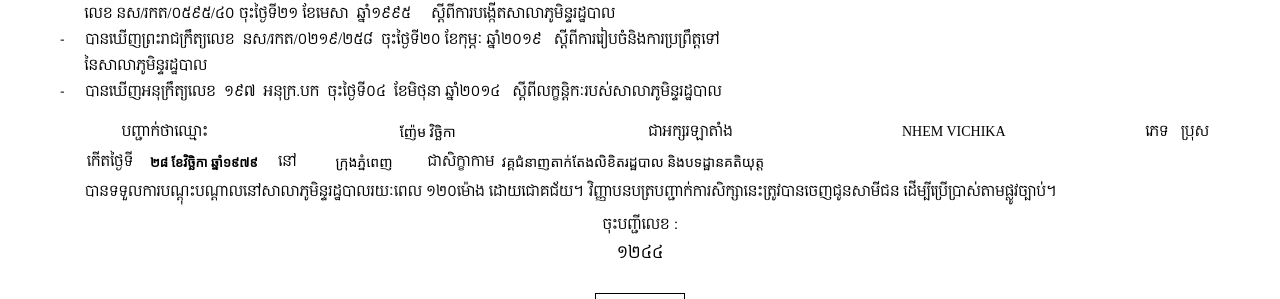
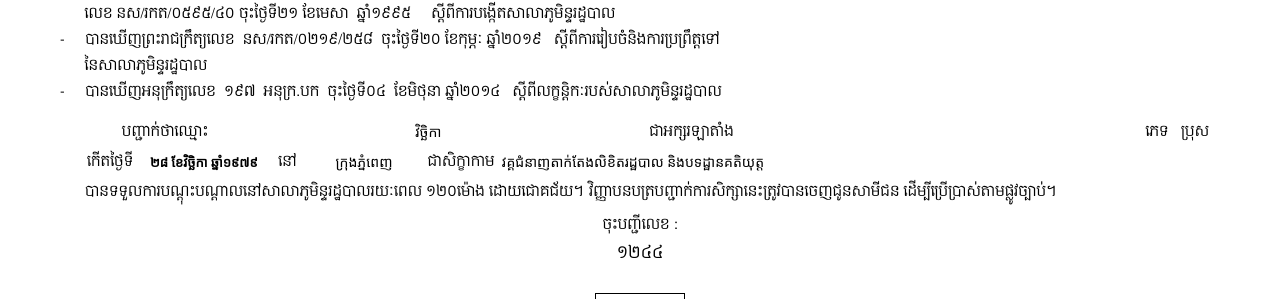
Before and after one commit to Billtha1216/okay-, a PHP site: page / in a window 1280 px wide. Shown: the part 423-722 px from the top of the page. Run offline with PHP 8.4, Linux system fonts and the light colour scheme; lists and menus that the app fills with data are empty.

Commit message:
Update index.php

```diff
--- a/index.php
+++ b/index.php
@@ -1,7 +1,7 @@
 <?php
-$firstname = 'NHEM';
-$lastname = 'VICHIKA';
-$firstnamephonetic = 'ញ៉ែម';
+$firstname = '';
+$lastname = '';
+$firstnamephonetic = '';
 $lastnamephonetic = 'វិច្ឆិកា';
 //-----------------------------------------------------------------------------------------
 $student['fullnameKh'] = $firstnamephonetic." ".$lastnamephonetic ;
```
